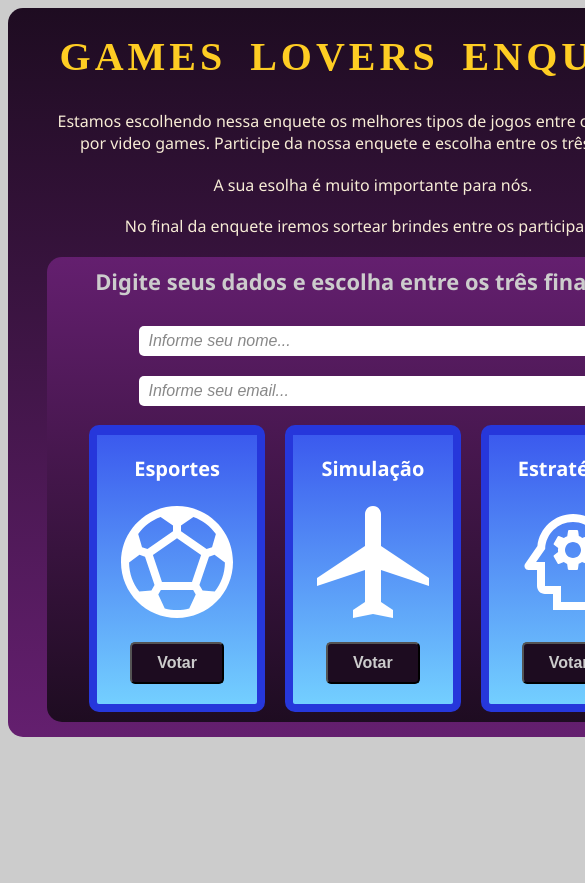
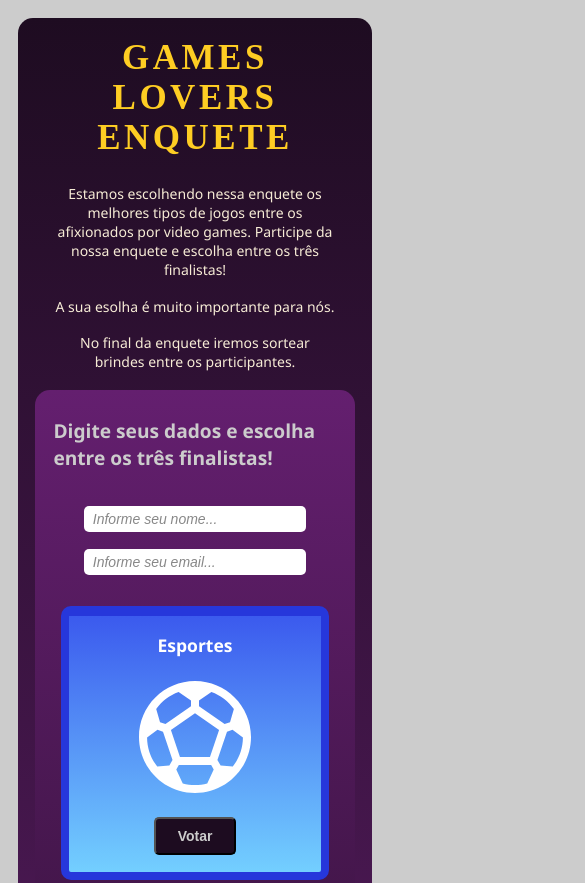
Before and after one commit to GabrielDev-Junior/Projeto-02-Modulo-01, a plain HTML site: page HTML/index.html in a window 390 px wide. Shown: the top 883 px of the page, 585 px wide, since content can reach past the window. Before the commit the page ends 844 px from the top, so only its background shows below. Drawn offline with Linux system fonts and the light colour scheme; a web font is replaced by a local one.

Commit message:
closes #6 - Adicionando o @media Screen

```diff
--- a/CSS/style.css
+++ b/CSS/style.css
@@ -3,24 +3,30 @@
 body {
   background-color: #cccccc;
   font-family: 'Segoe UI', Tahoma, Geneva, Verdana, sans-serif;
+  display: flex;
+  justify-content: center;
+  align-items: center;
+  box-sizing: border-box;
+  padding: 10px;
 }
 .container {
   width: 700px;
-  margin: auto;
   display: flex;
   flex-direction: column;
   align-items: center;
   background: linear-gradient(to top, #641f6f, #1e0c21);
   border-radius: 15px;
-  padding: 0.93rem;
+  padding: 10px;
+  box-sizing: border-box;
+  border: 0;
 }
 .sub-container1 {
-  margin: auto;
+  width: 90%;
   display: flex;
   flex-direction: column;
   justify-content: center;
   align-items: center;
-  padding: 0.62rem;
+  padding: 10px;
 }
 .title {
   font-family: "Handjet";
@@ -40,13 +46,14 @@ body {
   text-align: center;
 }
 .sub-container2{
-  width: 93%;
+  width: 90%;
   background: linear-gradient(to bottom, #641f6f, #1e0c21);
   border-radius: 15px;
   border: 0;
   display: flex;
   flex-direction: column;
   align-items: center;
+  padding: 10px;
 }
 .sub-title2{
   color: #cccccc;
@@ -54,6 +61,7 @@ body {
   margin-top: 0.62rem;
   margin-bottom: 1.25rem;
   font-weight: 600;
+  padding: 0.62rem;
 }
 input{
   width: 70%;
@@ -76,10 +84,15 @@ input::placeholder {
 }
 .container-games{
   display: flex;
-  justify-content: space-around;
+  flex-direction: row;
+  align-items: center;
+  justify-content:center;
+  width: 90%;
   color: white;
   font-weight: 700;
   font-size: 1.25rem;
+  padding: 0.93rem;
+
 }
 .games{
   display: flex;
@@ -106,3 +119,18 @@ button{
   font-weight: 700;
   border-radius: 5px;
 }
+
+@media screen and (max-width: 700px) {
+  html{
+    font-size: 14px;
+  }
+  .title{
+    text-align: center;
+  }
+  .container-games{
+    flex-direction: column;
+  }
+  .games{
+    width: 93%;
+  }
+}
```
